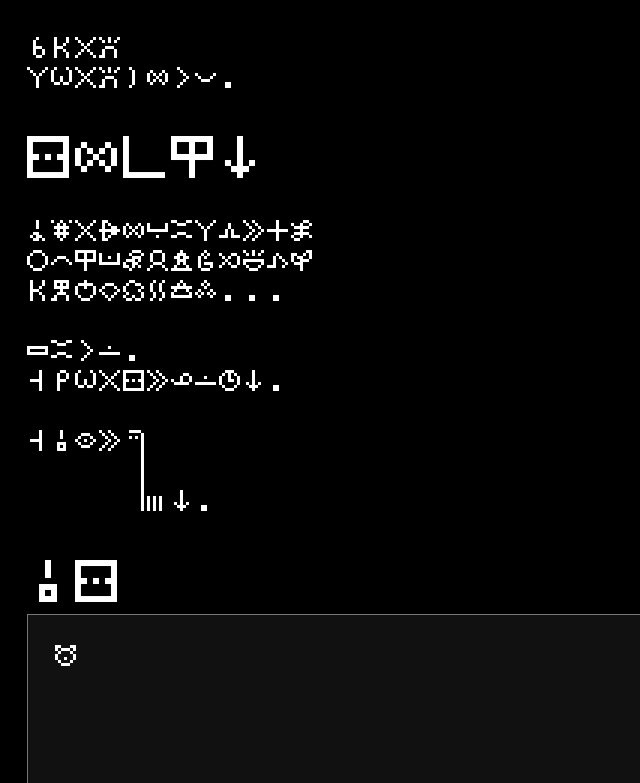
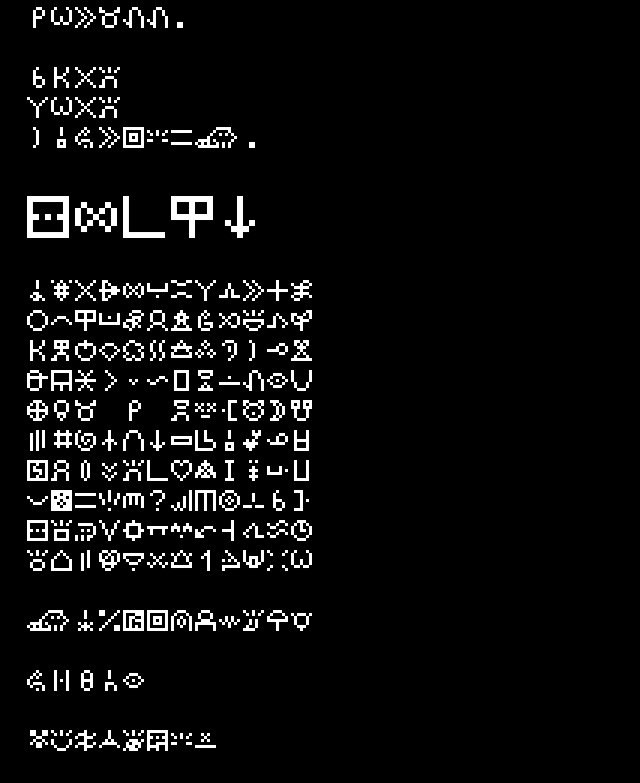
Before and after one commit to KelseyHigham/kelseyhigham.github.io, a plain HTML site: page leko-majuna/index.html in a window 1280 px wide. Shown: the part 632-1415 px from the top of the page, without its empty margins (0-640 px from the left). Drawn offline with Linux system fonts and the light colour scheme.

Commit message:
mi pana e sitelen ale tawa lipu. mi pali e misa mute

```diff
--- a/leko-majuna/index.html
+++ b/leko-majuna/index.html
@@ -24,6 +24,14 @@
     margin-top: 0;
     font-weight: normal;
   }
+  textarea {
+    font-size: 1em;
+    width: 100%;
+    height: 100%;
+    background-color: #111;
+    color: white;
+    padding: 1em;
+  }
 
   * {
     font-family: "leko majuna";
@@ -43,8 +51,9 @@
 <p>ilo sitelen ni li tawa ante toki mi
 pi musi [sewi esun telo alasa].
 
-sina ken ala musi ni, tan ni: mi pini ala e ona.
-taso o <span><a href="https://youtu.be/LUzSWW40WC8" alt="ante toki pi musi Seta | toki lili pi mun #2">lukin</a></span> e <a href="https://youtu.be/xi8gUvqyMm4" alt="toki suli pi jan Seta - ma telo pi sitelen lape | o musi!">sitelen</a> tawa <a href="https://youtu.be/MYdM-jvZkZY" alt="ma telo pi sitelen lape #1 - mi musi kepeken toki pona">ona</a>.</p>
+sina ken ala musi ni^, tan ni:
+mi pini ala e ona.
+taso o <a href="https://youtu.be/LUzSWW40WC8" alt="ante toki pi musi Seta | toki lili pi mun #2">lukin</a> e <a href="https://youtu.be/xi8gUvqyMm4" alt="toki suli pi jan Seta - ma telo pi sitelen lape | o musi!">sitelen</a> tawa <a href="https://youtu.be/MYdM-jvZkZY" alt="ma telo pi sitelen lape #1 - mi musi kepeken toki pona">ona</a>.</p>
 
 <h1><a href="leko majuna.ttf">o kama jo e leko majuna</a></h1>
 
@@ -55,21 +64,40 @@ taso o <span><a href="https://youtu.be/LUzSWW40WC8" alt="ante toki pi musi Seta
 <p>mi wile e mani luka luka.
 
 sina ken ala pana
-anu wile ala pana la, ale li pona.</p>
+anu wile ala pana,
+la o lanpan e leko majuna sama kijetesantakalu.</p>
 
 <h1>sitelen ale pi ilo ni</h1>
 
 <p>a akesi ala alasa ale anpa ante anu awen e en esun
 ijo ike ilo insa jaki jan jelo jo kala kalama kama kasi
-ken kepeken kili kiwen ko kon kule kulupu...
+ken kepeken kili kiwen ko kon kule kulupukute la lape laso
+lawa len lete li lili linja lipu loje lon luka lukin lupa
+ma mama mani zz mi zz moku moli monsi mu mun musi
+mute nanpa nasa nasin nena ni nimi noka o olin ona open
+pakala pali palisa pan pana pi pilin pimeja pini pipi poka poki
+pona pu sama seli selo seme sewi sijelo sike sin sina sinpin
+sitelen sona soweli suli suno supa suwi tan taso tawa telo tenpo
+toki tomo tuunpa uta utala walo wan waso wawa weka wile
 
-nimi ante li lon.
-taso mi wile ala sitelen e ona lon tenpo ni.
+kijetesantakalu kin kipisi ku leko meli mije monsuta namako soko tonsi
 
-taso o lukin e silapa1
-zz zz zz zz silapa2
-zz zz zz zz silapa3 ni.</p>
+lanpan meso misikeke n oko
+
+apeja epiku jasima kiki kokosilalinluwi majuna powe
+
+isipin kapesi misa misa1 misa2 misa3 misa4 misa5 nimisin okeomekapo pake
+puwa taki te to unu wa wuwojiti yupekosi
+
+nja Pingo poni soto sutopatikuna teje wasoweli
+zz zz lipamanka1
+ani koni lipamanka2 ni&gt;&gt; &lt;v
+zz zz lipamanka3 zz ||
+v&gt; -- -- -- -- &lt;^
+^&gt; &gt;&gt; silapa1
+zz zz silapa2
+zz zz silapa3 snoweli soni taaasun waken waso Keli</p>
 
 <h1>o sitelen</h1>
 
-<textarea style="font-size: 1em; width: 100%; height: 100%; background-color: #111; color: white; padding: 1em;">mu</textarea>
+<textarea>mu</textarea>
```
Also changed, not shown: leko-majuna/leko majuna.ttf, 1 other file.
